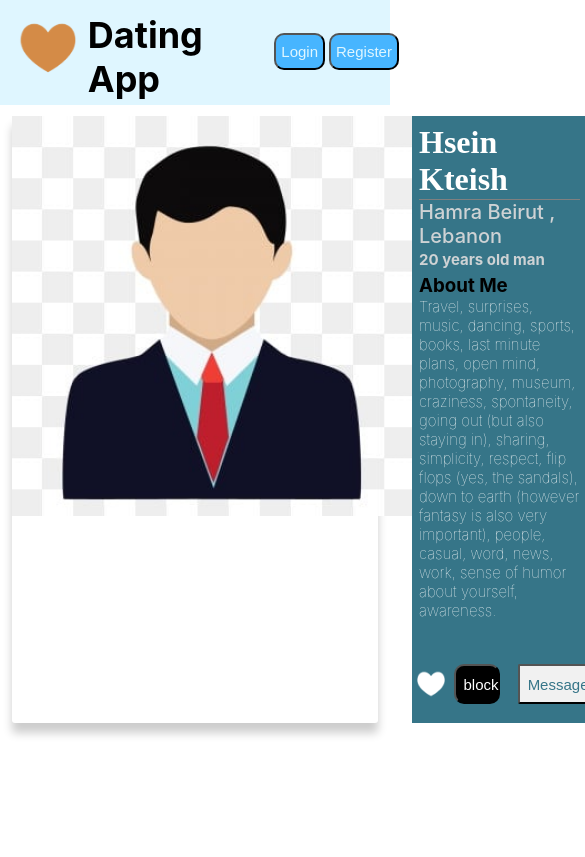
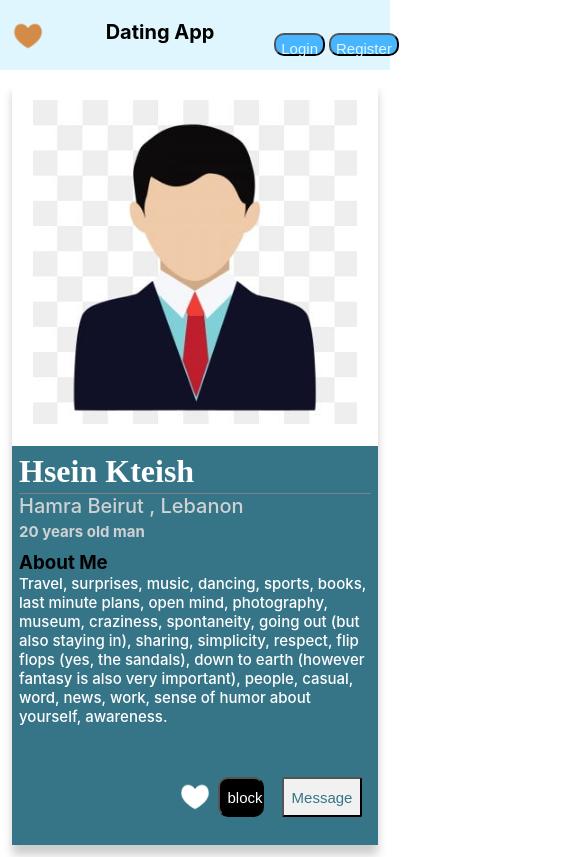
Before and after one commit to HseinKt/datingapp, a React (Create React App) app in the folder front_end/: page /profile in a window 390 px wide. Shown: the whole page, 585 px wide, since content can reach past the window. Built offline with nearby package versions, Linux system fonts and the light colour scheme.

Commit message:
added media responsive to the whole project

```diff
--- a/front_end/src/components/search_page/card/index.js
+++ b/front_end/src/components/search_page/card/index.js
@@ -19,12 +19,6 @@ const Cards = () => {
                     <h4 className="name">
                         <b>Name</b>
                     </h4>
-                    {/* <h4 className="age">
-                        <p>Age</p>
-                    </h4>
-                    <h5 className="location">
-                        <i>Location</i>
-                    </h5> */}
                 </div>
                 <div className="card-buttons">
                     <div className="love-block">
--- a/front_end/src/index.css
+++ b/front_end/src/index.css
@@ -445,7 +445,7 @@ a:hover {
 .profile-details .about p {
   color: white;
   font-size: 15px;
-  font-weight: 100;
+  font-weight: 500;
   padding-bottom: 3%;
 }
 .profile-buttons {
@@ -467,3 +467,53 @@ a:hover {
   color: white;
   border-radius: 0px;
 }
+
+/* Search page */
+@media only screen and (max-width: 500px) {
+  .logo {
+    width: 60px;
+  }
+  .header-container .title {
+    font-size: small;
+    margin-top: 1%;
+  }
+  .searchInput {
+    width: 70%;
+  }
+}
+
+@media only screen and (max-width: 400px) {
+  .logo {
+    width: 40px;
+    margin-top: 2%;
+  }
+  .header-container .title {
+    font-size: x-small;
+    margin-top: 2%;
+  }
+  .searchInput {
+    background-image: none;
+  }
+}
+
+/* Profile and Message page*/
+@media only screen and (max-width:674px) {
+  .profile-container {
+    display: flex;
+    flex-direction: column;
+    align-items: center;
+  }
+  .profile-img img{
+    width: 100%;
+    margin: 5%;
+    padding-right: 10%;
+  }
+  .profile-buttons {
+    padding-right: 10%;
+  }
+  .ChatBox {
+    width: 100%;
+    margin: 0px;
+    margin-top: 5%;
+  }
+}
```
